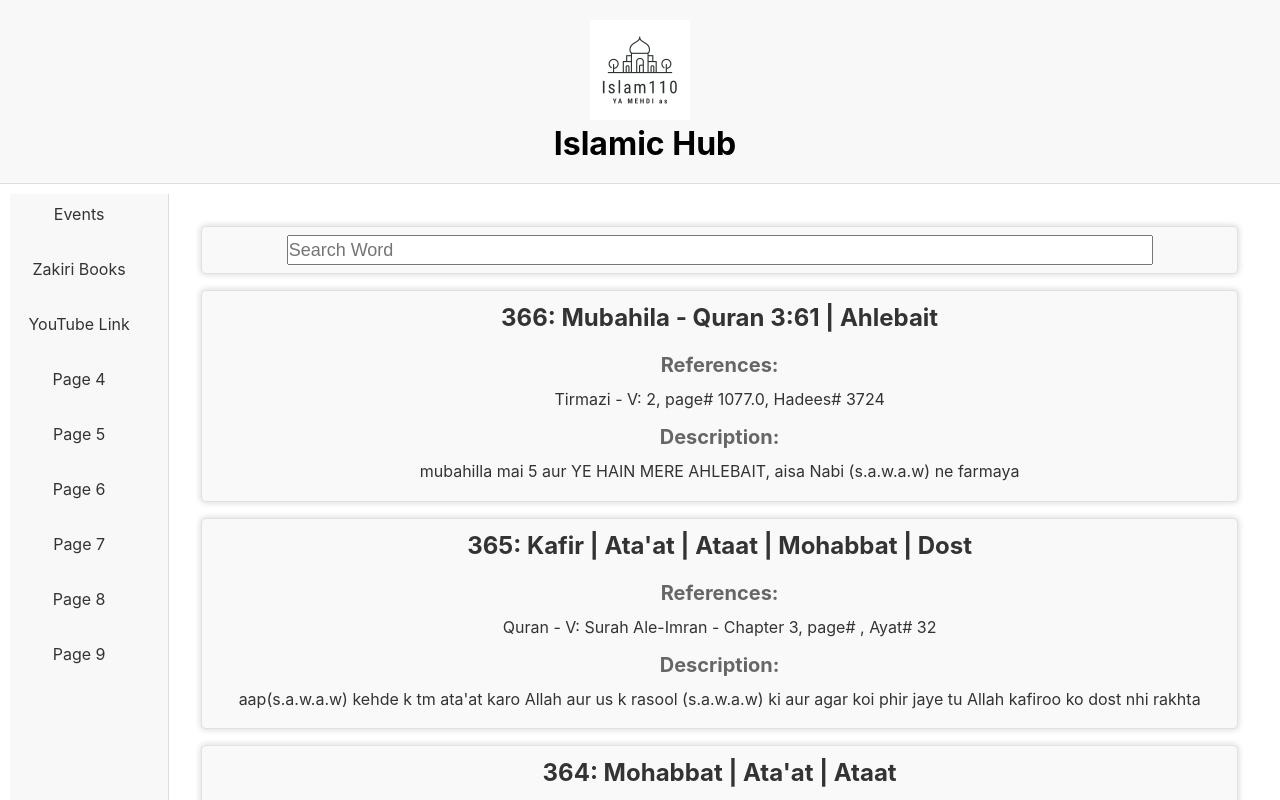
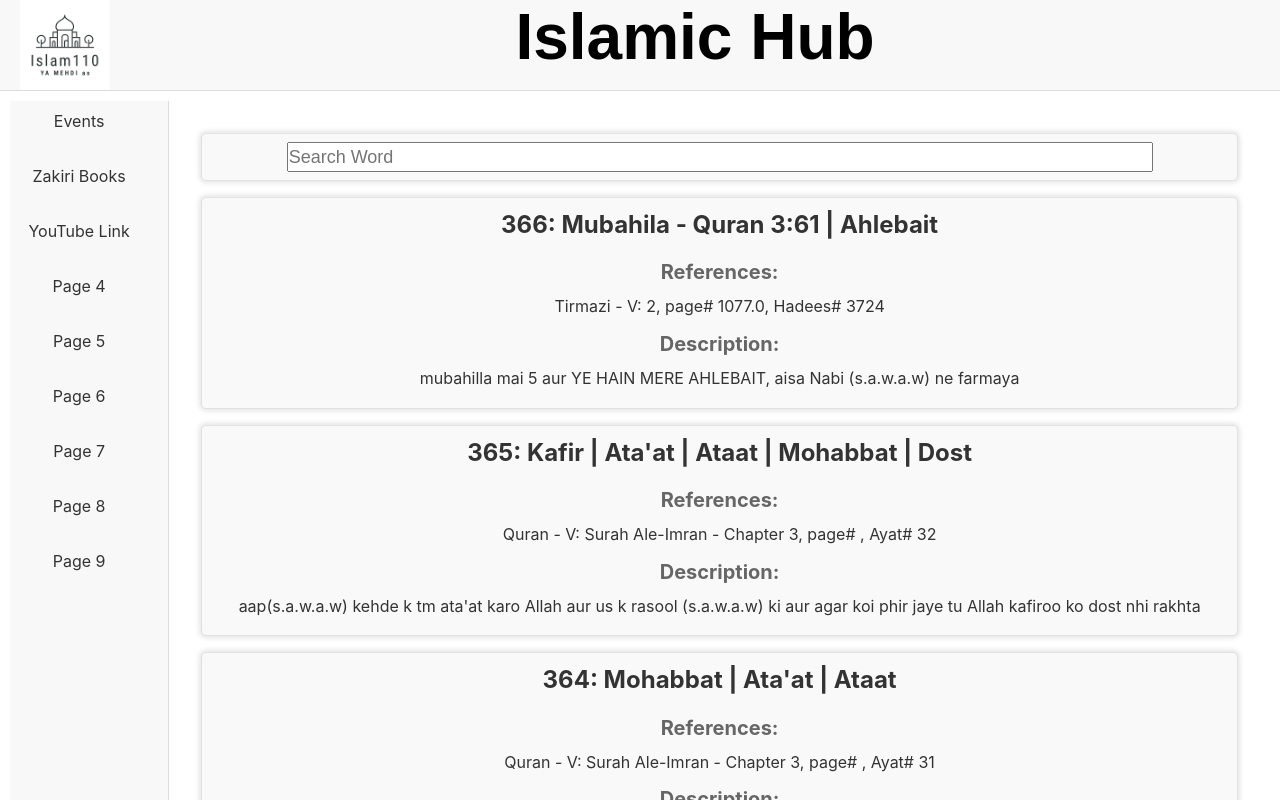
Before and after one commit to 8sagh8/Islam110, a React (Create React App) app: page / in a window 1280 px wide. Shown: the top 800 px of the page. Built offline with nearby package versions, Linux system fonts and the light colour scheme.

Commit message:
updated header section

```diff
--- a/src/App.css
+++ b/src/App.css
@@ -28,25 +28,7 @@
   min-height: 100vh;
 }
 
-/* The Header Section */
 
-.header {
-  /* display: flex; */
-  justify-content: space-between;
-  text-align: center;
-  align-items: center;
-  padding: 20px;
-  background-color: #f8f8f8;
-  border-bottom: 1px solid #ddd;
-}
-
-.header img {
-  width: 100px;
-}
-
-.header h1 {
-  margin-left: 10px;
-}
 
 .search-container {
   align-self: flex-end;
--- a/src/components/Header.jsx
+++ b/src/components/Header.jsx
@@ -2,12 +2,33 @@ import React from 'react';
 import logo from '../assets/logo.png'; // replace this with your actual logo file
 
 const Header = () => {
+  const titleHeading = "Islamic Hub";
+
+  const mainDivStyle = {
+    display: 'flex',
+    textAlign: "left",
+    paddingLeft: "20px",
+    backgroundColor: "#f8f8f8",
+    borderBottom: "1px solid #ddd",
+  }
+
+  const headerStyle = {
+    display: 'inline',
+    fontFamily: "'Font Name', sans-serif",
+    fontSize: '4rem',
+    width: '100%',
+    textAlign: 'center',
+  };
+  const imgStyle = {
+    width: '90px',
+  }
+
   return (
-    <div className="header">
-        <div className="logo">
-          <img src={logo} alt="Logo" />
-          <h1>Islamic Hub</h1>
-        </div>
+    <div style={mainDivStyle}>
+        {/* <div className="logo"> */}
+          <img style={imgStyle} src={logo} alt="Logo" />
+          <h1 style={headerStyle}>{titleHeading}</h1>
+
     </div>
 
   );
--- a/src/components/LeftMenu.jsx
+++ b/src/components/LeftMenu.jsx
@@ -2,13 +2,15 @@ import React from 'react';
 import { Link } from 'react-router-dom';
 
 const LeftMenu = () => {
+  const zakiriBooksLink = "https://drive.google.com/drive/folders/13v2FOCE1jxoMFamo0qPzIgNuFPLqWayv"
+  const youtubeLink = "https://www.youtube.com/"
     return (
       <div className="left-menu">
         <Link to="/page1">Events</Link>
-        <a href="https://drive.google.com/drive/folders/13v2FOCE1jxoMFamo0qPzIgNuFPLqWayv" target="_blank" rel="noopener noreferrer">
+        <a href={zakiriBooksLink} target="_blank" rel="noopener noreferrer">
           Zakiri Books
         </a>
-        <a href="https://www.youtube.com/" target="_blank" rel="noopener noreferrer">
+        <a href={youtubeLink} target="_blank" rel="noopener noreferrer">
           YouTube Link
         </a>
         <Link to="/page4">Page 4</Link>
```
